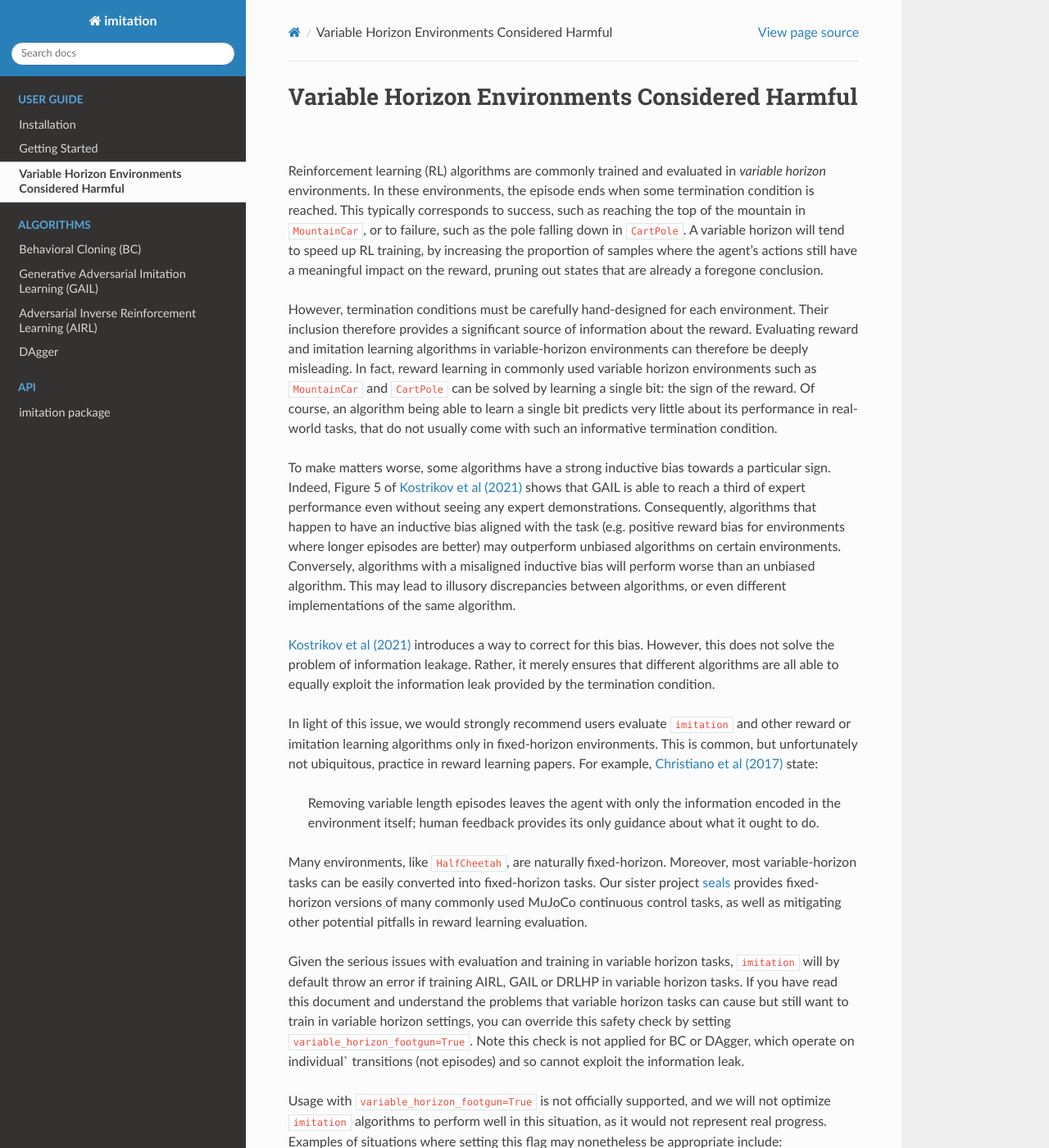
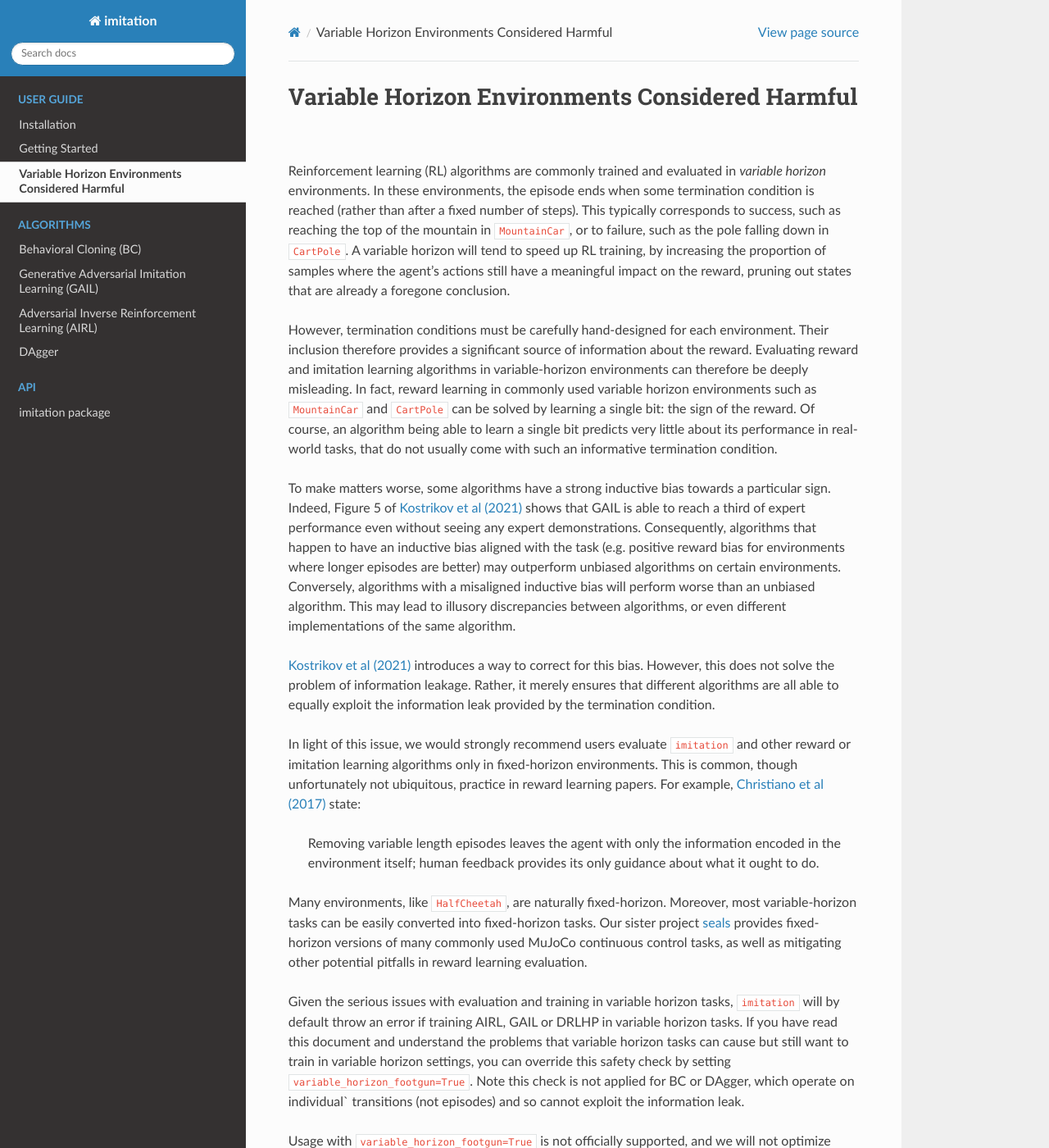
Before and after one commit to HumanCompatibleAI/imitation, a Sphinx documentation site: the page built from docs/guide/variable_horizon.rst, in a window 1280 px wide and 1400 px high. Shown: the whole window at 82% size. Built offline with Sphinx 7.4.7 and the Read the Docs theme 2.0.0, drawn with Linux system fonts in a browser that asks for light colours.

Commit message:
Apply suggestions from code review
Co-authored-by: Erik Jenner <erik.jenner99@gmail.com>

```diff
--- a/docs/guide/variable_horizon.rst
+++ b/docs/guide/variable_horizon.rst
@@ -3,7 +3,7 @@ Variable Horizon Environments Considered Harmful
 ================================================
 
 Reinforcement learning (RL) algorithms are commonly trained and evaluated in *variable horizon* environments.
-In these environments, the episode ends when some termination condition is reached.
+In these environments, the episode ends when some termination condition is reached (rather than after a fixed number of steps).
 This typically corresponds to success, such as reaching the top of the mountain in ``MountainCar``, or to failure, such as the pole falling down in ``CartPole``.
 A variable horizon will tend to speed up RL training, by increasing the proportion of samples where the agent's actions still have a meaningful impact on the reward, pruning out states that are already a foregone conclusion.
 
@@ -24,7 +24,7 @@ However, this does not solve the problem of information leakage.
 Rather, it merely ensures that different algorithms are all able to equally exploit the information leak provided by the termination condition.
 
 In light of this issue, we would strongly recommend users evaluate ``imitation`` and other reward or imitation learning algorithms only in fixed-horizon environments.
-This is common, but unfortunately not ubiquitous, practice in reward learning papers. For example, `Christiano et al (2017)`_ state:
+This is common, though unfortunately not ubiquitous, practice in reward learning papers. For example, `Christiano et al (2017)`_ state:
 
     Removing variable length episodes leaves the agent with only the information encoded in the
     environment itself; human feedback provides its only guidance about what it ought to do.
```
